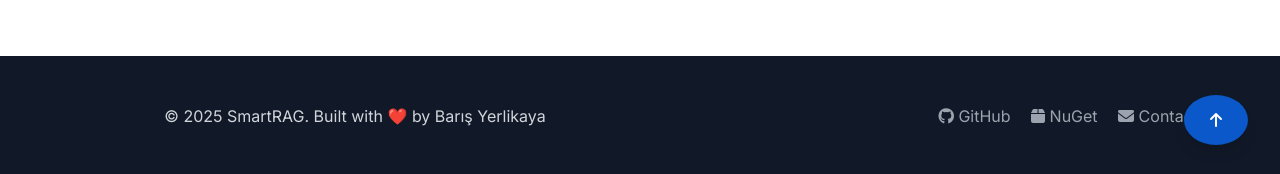
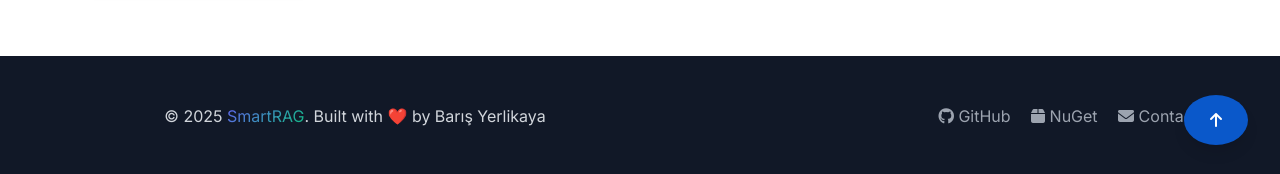
Before and after one commit to byerlikaya/SmartRAG, a Jekyll site: the page built from docs/index.md, in a window 1280 px wide and 900 px high, scrolled down 3171 px. Shown: the part 723-897 px from the top of the window. Built offline with Jekyll 4.4.1, drawn with Linux system fonts in a browser that asks for light colours.

```diff
--- a/docs/_layouts/default.html
+++ b/docs/_layouts/default.html
@@ -174,7 +174,7 @@
         <div class="container">
             <div class="row">
                 <div class="col-md-6">
-                    <p class="mb-0">&copy; 2025 SmartRAG. {% if page.lang == "tr" %}Barış Yerlikaya tarafından ❤️ ile inşa edildi{% elsif page.lang == "de" %}Mit ❤️ entwickelt von Barış Yerlikaya{% elsif page.lang == "ru" %}Создано с ❤️ Барышом Ерликайа{% else %}Built with ❤️ by Barış Yerlikaya{% endif %}</p>
+                    <p class="mb-0">&copy; 2025 <span class="text-gradient">SmartRAG</span>. {% if page.lang == "tr" %}Barış Yerlikaya tarafından ❤️ ile inşa edildi{% elsif page.lang == "de" %}Mit ❤️ entwickelt von Barış Yerlikaya{% elsif page.lang == "ru" %}Создано с ❤️ Барышом Ерликайа{% else %}Built with ❤️ by Barış Yerlikaya{% endif %}</p>
                 </div>
                 <div class="col-md-6 text-md-end">
                     <a href="https://github.com/byerlikaya/SmartRAG" class="text-decoration-none me-3">
```
